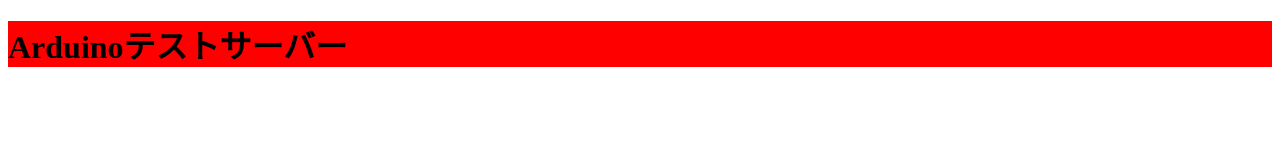
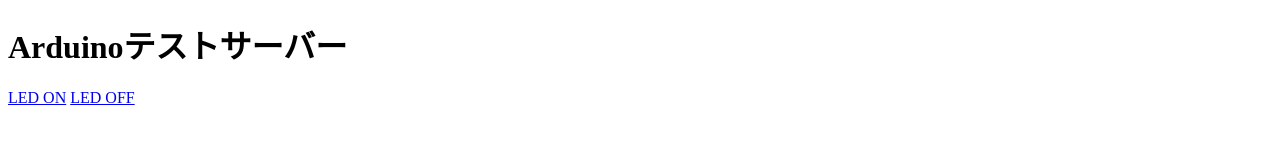
Before and after one commit to keita0102/ArduinoServer, a plain HTML site: page index.html in a window 1280 px wide. Drawn offline with Linux system fonts and the light colour scheme.

Commit message:
HTML変更

```diff
--- a/index.html
+++ b/index.html
@@ -7,10 +7,10 @@
 </head>
 <body>
   <h1>Arduinoテストサーバー</h1>
+  <a href="LED/ON">LED ON</a>
+  <a href="LED/OFF">LED OFF</a>
   <style>
-    h1 {
-      background-color: red;
-    }
+
   </style>
   <script>
 
```
